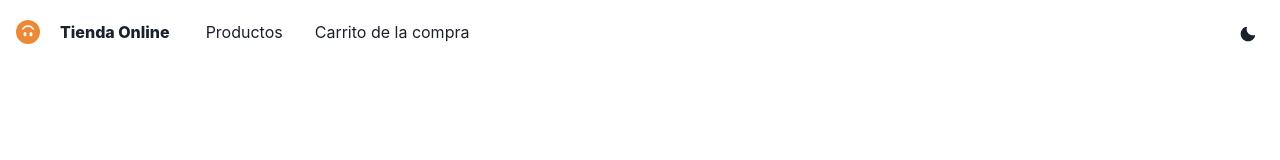
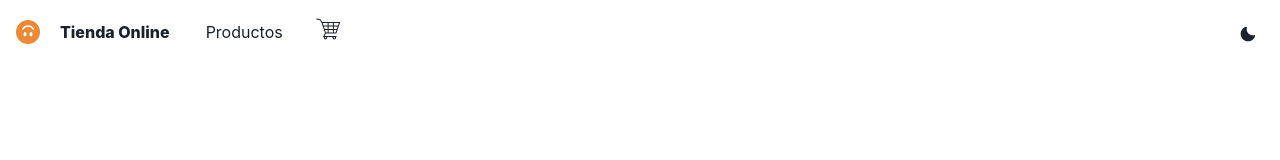
Before and after one commit to MMurilloP/Online-Store-App, a React (Create React App) app in the folder client/: page /registration in a window 1280 px wide. Shown: the top 160 px of the page. Built offline with nearby package versions, Linux system fonts and the light colour scheme.

Commit message:
correccion de estilos

```diff
--- a/client/src/components/Navbar/Navbar.jsx
+++ b/client/src/components/Navbar/Navbar.jsx
@@ -22,7 +22,7 @@ import { GiShoppingCart } from "react-icons/gi";
 
 const links = [
   { linkName: "Productos", path: "/products" },
-  { linkName: "Carrito de la compra", path: "/cart" },
+  { linkName: <Icon as={GiShoppingCart} boxSize={7} />, path: "/cart" },
 ];
 
 const NavLink = ({ path, children }) => (
```
